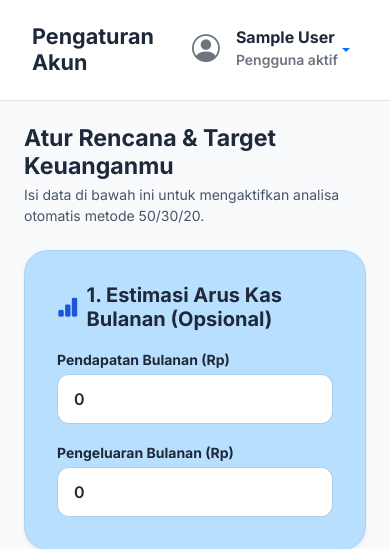
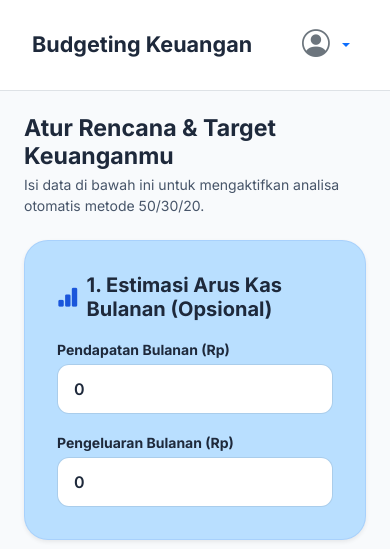
Before and after one commit to ArulsatriajiS/CuanTack, a PHP site: page /budgeting.php?edit=true in a window 390 px wide. Shown: the top 549 px of the page. Run offline with PHP 8.4, Linux system fonts and the light colour scheme; the visitor is signed in with stand-in values (Sample User, id 1); tables that the repository leaves empty or names only in its code hold one stand-in row (values such as "Sample post").

Commit message:
semoga berhasil di kemudian hari

```diff
--- a/code/budgeting.php
+++ b/code/budgeting.php
@@ -15,7 +15,7 @@ $user_id = $_SESSION["user_id"];
 if (isset($_POST['simpan_cicilan'])) {
     $nominal = !empty($_POST['nominal_cicilan']) ? (int) str_replace('.', '', $_POST['nominal_cicilan']) : 0;
     $kategori = $_POST['kategori_cicilan'];
-    $label    = ($kategori == 'Investasi') ? 'Tabungan' : 'Dana Darurat';
+    $label = ($kategori == 'Investasi') ? 'Tabungan' : (($kategori == 'Lainnya') ? 'Dana Darurat' : 'Barang Impian');
 
     if ($nominal > 0) {
         $transaksi = [
@@ -174,21 +174,29 @@ $is_edit = isset($_GET['edit']) || !$rencana;
         <!-- KONTEN UTAMA -->
         <main class="flex-grow-1 d-flex flex-column overflow-y-auto">
             <header class="d-flex justify-content-between align-items-center p-4 border-bottom bg-white">
-                <!-- Judul Kiri -->
-                <h4 class="fw-bold text-dark-custom mb-0 ps-2">Pengaturan Akun</h4>
+                <!-- Judul Halaman -->
+                <h4 class="fw-bold text-dark-custom mb-0 ps-2">Budgeting Keuangan</h4>
 
-                <!-- Dropdown Profil Kanan -->
-                <div class="dropdown pe-3">
+                <div class="d-flex align-items-center pe-3">
+
+                    <!-- Tombol Edit Rencana (Hanya muncul jika tidak sedang mengedit) -->
+                    <?php if (!$is_edit): ?>
+                        <a href="budgeting.php?edit=true" class="btn btn-primary-custom px-3 py-2 fw-bold rounded-3 text-decoration-none me-4 shadow-sm">
+                            <i class="bi bi-pencil-square me-1"></i> Edit Rencana
+                        </a>
+                    <?php endif; ?>
+
+                    <!-- DROPDOWN PROFIL POJOK KANAN ATAS -->
+                    <div class="dropdown">
                         <a href="#" class="d-flex align-items-center text-decoration-none dropdown-toggle" id="dropdownUser" data-bs-toggle="dropdown" aria-expanded="false">
-
                             <!-- Logika Tampilkan Foto / Ikon -->
                             <?php if (!empty($_SESSION['foto_profil']) && file_exists('../images/profil/' . $_SESSION['foto_profil'])): ?>
-                            <img src="../images/profil/<?= $_SESSION['foto_profil']; ?>" alt="Foto Profil" class="rounded-circle object-fit-cover me-3 shadow-sm" style="width: 45px; height: 45px; border: 2px solid #1a56db;">
+                                <img src="../images/profil/<?= $_SESSION['foto_profil']; ?>" alt="Foto Profil" class="rounded-circle object-fit-cover me-2 shadow-sm" style="width: 45px; height: 45px; border: 2px solid #1a56db;">
                             <?php else: ?>
-                            <i class="bi bi-person-circle text-secondary fs-1 me-3"></i>
+                                <i class="bi bi-person-circle text-secondary fs-1 me-2"></i>
                             <?php endif; ?>
 
-                        <div class="d-flex flex-column text-start">
+                            <div class="d-flex flex-column text-start d-none d-md-flex">
                                 <span class="fw-bold text-dark-custom lh-1"><?= htmlspecialchars($_SESSION['nama_lengkap'] ?? 'Pengguna'); ?></span>
                                 <span class="text-secondary small mt-1 fw-semibold">Pengguna aktif</span>
                             </div>
@@ -209,7 +217,6 @@ $is_edit = isset($_GET['edit']) || !$rencana;
                             </li>
                             <li><span class="badge bg-success-subtle text-success border border-success-subtle w-100 py-1 mt-1" style="font-size: 0.7rem;">🟢 Pengguna Aktif</span></li>
                             <li><hr class="dropdown-divider opacity-10 my-2"></li>
-
                             <li>
                                 <a class="dropdown-item rounded-3 py-2 fw-semibold text-dark-custom d-flex align-items-center" href="pengaturan.php">
                                     <i class="bi bi-gear-fill text-primary-custom me-2 fs-6"></i> Pengaturan Akun
@@ -221,13 +228,13 @@ $is_edit = isset($_GET['edit']) || !$rencana;
                                 </a>
                             </li>
                             <li><hr class="dropdown-divider opacity-10 my-2"></li>
-
                             <li>
                                 <a class="dropdown-item rounded-3 py-2 fw-bold text-danger d-flex align-items-center" href="logout.php" onclick="return confirm('Yakin ingin keluar dari aplikasi CuanTrack?');">
                                     <i class="bi bi-box-arrow-right me-2 fs-6"></i> Keluar
                                 </a>
                             </li>
                         </ul>
+                    </div>
                 </div>
             </header>
 
@@ -431,10 +438,10 @@ $is_edit = isset($_GET['edit']) || !$rencana;
                                 <div class="progress-bar bg-primary-custom" role="progressbar" style="width: <?= $persen_beli; ?>%;"></div>
                             </div>
                             <div class="d-flex justify-content-between align-items-center pt-2 border-top" style="border-color: rgba(0,0,0,0.06) !important;">
-                                <span class="small text-secondary-custom fw-semibold">Belum Dibeli</span>
-                                <a href="budgeting.php?aksi=beli" onclick="return confirm('Yakin ingin mencatat pembelian <?= htmlspecialchars(addslashes($rencana['nama_barang'])); ?> seharga Rp <?= number_format($rencana['harga_barang'], 0, '', '.'); ?> sekarang?');" class="btn btn-sm btn-primary-custom px-4 py-2 fw-bold rounded-pill shadow-sm">
-                                    🛒 Beli Sekarang
-                                </a>
+                                <span class="small text-secondary-custom fw-semibold">Terkumpul: Rp <?= number_format($terkumpul_beli, 0, '', '.'); ?></span>
+                                <button type="button" class="btn btn-sm btn-primary-custom px-4 py-2 fw-bold rounded-pill shadow-sm" data-bs-toggle="modal" data-bs-target="#modalBeli">
+                                    🛒 Nyicil Impian
+                                </button>
                             </div>
                         <?php endif; ?>
 
@@ -459,24 +466,24 @@ $is_edit = isset($_GET['edit']) || !$rencana;
                         ?>
                         <div class="row g-4 mb-4">
                             <div class="col-md-4">
-                                <div class="box-503020 shadow-sm">
-                                    <div class="icon-box-503020 bg-primary-custom text-white">🥗</div>
+                                <div class="budgeting-card-blue shadow-sm h-100 p-4">
+                                    <div class="icon-box-503020 text-white mb-3" style="background-color: #1a56db; width: 45px; height: 45px; display: flex; align-items: center; justify-content: center; border-radius: 12px; font-size: 1.2rem;">🥗</div>
                                     <span class="badge bg-light text-primary-custom border mb-2 fw-bold">50% Kebutuhan Pokok</span>
-                                    <h4 class="fw-bold text-dark-custom mb-2">Rp <?= number_format($kebutuhan, 0, '', '.'); ?></h4>
+                                    <h4 class="fw-bold text-dark-custom mb-0">Rp <?= number_format($kebutuhan, 0, '', '.'); ?></h4>
                                 </div>
                             </div>
                             <div class="col-md-4">
-                                <div class="box-503020 shadow-sm">
-                                    <div class="icon-box-503020 text-white" style="background-color: #f59e0b;">🍿</div>
+                                <div class="budgeting-card-blue shadow-sm h-100 p-4">
+                                    <div class="icon-box-503020 text-white mb-3" style="background-color: #f59e0b; width: 45px; height: 45px; display: flex; align-items: center; justify-content: center; border-radius: 12px; font-size: 1.2rem;">🍿</div>
                                     <span class="badge bg-light text-warning border mb-2 fw-bold" style="color: #d97706 !important;">30% Keinginan</span>
-                                    <h4 class="fw-bold text-dark-custom mb-2">Rp <?= number_format($keinginan, 0, '', '.'); ?></h4>
+                                    <h4 class="fw-bold text-dark-custom mb-0">Rp <?= number_format($keinginan, 0, '', '.'); ?></h4>
                                 </div>
                             </div>
                             <div class="col-md-4">
-                                <div class="box-503020 shadow-sm">
-                                    <div class="icon-box-503020 text-white" style="background-color: #10b981;">💰</div>
+                                <div class="budgeting-card-blue shadow-sm h-100 p-4">
+                                    <div class="icon-box-503020 text-white mb-3" style="background-color: #10b981; width: 45px; height: 45px; display: flex; align-items: center; justify-content: center; border-radius: 12px; font-size: 1.2rem;">💰</div>
                                     <span class="badge bg-light text-success border mb-2 fw-bold">20% Tabungan / Invest</span>
-                                    <h4 class="fw-bold text-dark-custom mb-2">Rp <?= number_format($tabungan, 0, '', '.'); ?></h4>
+                                    <h4 class="fw-bold text-dark-custom mb-0">Rp <?= number_format($tabungan, 0, '', '.'); ?></h4>
                                 </div>
                             </div>
                         </div>
@@ -488,80 +495,83 @@ $is_edit = isset($_GET['edit']) || !$rencana;
     </div>
 
     <!-- POPUP MODALS -->
+     <!-- MODAL NYICIL TABUNGAN -->
     <div class="modal fade" id="modalNabung" tabindex="-1" aria-hidden="true">
         <div class="modal-dialog modal-dialog-centered">
             <div class="modal-content rounded-4 border-0 shadow-lg">
                 <div class="modal-header border-bottom-0 pt-4 px-4">
-                    <h5 class="modal-title fw-bold text-dark-custom">
-                        <i class="bi bi-piggy-bank-fill text-primary-custom me-2"></i>Nyicil Tabungan
-                    </h5><button type="button" class="btn-close" data-bs-dismiss="modal"></button>
+                    <h5 class="modal-title fw-bold text-dark-custom"><i class="bi bi-piggy-bank-fill text-primary-custom me-2"></i>Nyicil Tabungan</h5>
+                    <button type="button" class="btn-close" data-bs-dismiss="modal"></button>
                 </div>
                 <form action="" method="POST">
                     <div class="modal-body px-4 py-3">
                         <input type="hidden" name="kategori_cicilan" value="Investasi">
+                        <p class="text-secondary-custom small mb-3">Masukkan nominal uang yang ingin kamu sisihkan untuk target tabungan bulan ini.</p>
+
                         <div class="mb-3">
                             <label class="form-label small fw-bold text-dark-custom mb-1">Nominal (Rp)</label>
-                            <input type="text" name="nominal_cicilan" class="form-control form-control-custom input-rupiah" placeholder="Misal: 150.000" required autocomplete="off" autofocus>
+                            <input type="text" name="nominal_cicilan" class="form-control form-control-custom input-rupiah" placeholder="Misal: 50000" required autocomplete="off" autofocus>
                         </div>
                     </div>
                     <div class="modal-footer border-top-0 pb-4 px-4">
                         <button type="button" class="btn btn-light border px-4 py-2 fw-bold rounded-3" data-bs-dismiss="modal">Batal</button>
-                        <button type="submit" name="simpan_cicilan" class="btn btn-primary-custom px-4 py-2 fw-bold rounded-3">Simpan Tabungan</button>
+                        <button type="submit" name="simpan_cicilan" class="btn btn-primary-custom px-4 py-2 fw-bold rounded-3">Simpan Cicilan</button>
                     </div>
                 </form>
             </div>
         </div>
     </div>
 
+    <!-- MODAL DANA DARURAT -->
     <div class="modal fade" id="modalDarurat" tabindex="-1" aria-hidden="true">
         <div class="modal-dialog modal-dialog-centered">
             <div class="modal-content rounded-4 border-0 shadow-lg">
                 <div class="modal-header border-bottom-0 pt-4 px-4">
-                    <h5 class="modal-title fw-bold text-dark-custom">
-                        <i class="bi bi-shield-fill-check text-primary-custom me-2"></i>Sisihkan Dana Darurat
-                    </h5>
+                    <h5 class="modal-title fw-bold text-dark-custom"><i class="bi bi-shield-fill-check text-primary-custom me-2"></i>Sisihkan Dana Darurat</h5>
                     <button type="button" class="btn-close" data-bs-dismiss="modal"></button>
                 </div>
                 <form action="" method="POST">
                     <div class="modal-body px-4 py-3">
+                        <!-- Kategori cicilan untuk Dana Darurat memakai label 'Lainnya' -->
                         <input type="hidden" name="kategori_cicilan" value="Lainnya">
+                        <p class="text-secondary-custom small mb-3">Amankan sebagian uangmu untuk keperluan mendesak dan tak terduga.</p>
+
                         <div class="mb-3">
                             <label class="form-label small fw-bold text-dark-custom mb-1">Nominal (Rp)</label>
-                            <input type="text" name="nominal_cicilan" class="form-control form-control-custom input-rupiah" placeholder="Misal: 500.000" required autocomplete="off">
+                            <input type="text" name="nominal_cicilan" class="form-control form-control-custom input-rupiah" placeholder="Misal: 100000" required autocomplete="off">
                         </div>
                     </div>
                     <div class="modal-footer border-top-0 pb-4 px-4">
                         <button type="button" class="btn btn-light border px-4 py-2 fw-bold rounded-3" data-bs-dismiss="modal">Batal</button>
-                        <button type="submit" name="simpan_cicilan" class="btn btn-primary-custom px-4 py-2 fw-bold rounded-3">Simpan Dana Darurat</button>
+                        <button type="submit" name="simpan_cicilan" class="btn btn-primary-custom px-4 py-2 fw-bold rounded-3">Simpan Cicilan</button>
                     </div>
                 </form>
             </div>
         </div>
     </div>
 
-    <div class="modal fade" id="modalGantiBarang" tabindex="-1" aria-hidden="true">
+    <div class="modal fade" id="modalBeli" tabindex="-1" aria-hidden="true">
         <div class="modal-dialog modal-dialog-centered">
             <div class="modal-content rounded-4 border-0 shadow-lg">
                 <div class="modal-header border-bottom-0 pt-4 px-4">
-                    <h5 class="modal-title fw-bold text-dark-custom">
-                        <i class="bi bi-cart-plus-fill text-primary-custom me-2"></i>Buat Target Barang Baru
-                    </h5>
+                    <h5 class="modal-title fw-bold text-dark-custom"><i class="bi bi-cart-plus-fill text-primary-custom me-2"></i>Nyicil Barang Impian</h5>
                     <button type="button" class="btn-close" data-bs-dismiss="modal"></button>
-                </div><form action="" method="POST">
+                </div>
+                <form action="" method="POST">
                     <div class="modal-body px-4 py-3">
-                        <p class="text-secondary-custom small mb-3">Selamat atas tercapainya target sebelumnya! Sekarang, apa barang impian baru yang ingin kamu kejar?</p>
+                        <!-- Kirim nama kategori unik: Impian + Nama Barang -->
+                        <input type="hidden" name="kategori_cicilan" value="Impian: <?= htmlspecialchars($rencana['nama_barang'] ?? ''); ?>">
+
+                        <p class="text-secondary-custom small mb-3">Sisihkan uangmu sedikit demi sedikit untuk membeli <b><?= htmlspecialchars($rencana['nama_barang'] ?? ''); ?></b>.</p>
+
                         <div class="mb-3">
-                            <label class="form-label small fw-bold text-dark-custom mb-1">Nama Barang Impian Baru</label>
-                            <input type="text" name="nama_barang" class="form-control form-control-custom" placeholder="Misal: Sepatu Running, Smartphone..." required autocomplete="off" autofocus>
-                        </div>
-                        <div class="mb-3">
-                            <label class="form-label small fw-bold text-dark-custom mb-1">Perkiraan Harga (Rp)</label>
-                            <input type="text" name="harga_barang" class="form-control form-control-custom input-rupiah" placeholder="Misal: 1.500.000" required autocomplete="off">
+                            <label class="form-label small fw-bold text-dark-custom mb-1">Nominal (Rp)</label>
+                            <input type="text" name="nominal_cicilan" class="form-control form-control-custom input-rupiah" placeholder="Misal: 200.000" required autocomplete="off" autofocus>
                         </div>
                     </div>
                     <div class="modal-footer border-top-0 pb-4 px-4">
                         <button type="button" class="btn btn-light border px-4 py-2 fw-bold rounded-3" data-bs-dismiss="modal">Batal</button>
-                        <button type="submit" name="simpan_barang_baru" class="btn btn-primary-custom px-4 py-2 fw-bold rounded-3">Simpan Target Baru</button>
+                        <button type="submit" name="simpan_cicilan" class="btn btn-primary-custom px-4 py-2 fw-bold rounded-3">Simpan Cicilan</button>
                     </div>
                 </form>
             </div>
--- a/code/fungsi.php
+++ b/code/fungsi.php
@@ -64,6 +64,41 @@ function login($data) {
         }
     }
     return false;
+}
+
+function get_ringkasan_bulan_ini($user_id) {
+    global $koneksi;
+    $bulan_ini = date('m');
+    $tahun_ini = date('Y');
+
+    $stmt = mysqli_prepare($koneksi, "SELECT SUM(jumlah) as total FROM transaksi WHERE user_id = ? AND jenis = ? AND MONTH(tanggal) = ? AND YEAR(tanggal) = ?");
+    $masuk = 0;
+    $keluar = 0;
+
+    $jenis_masuk = 'Pemasukan';
+    mysqli_stmt_bind_param($stmt, 'isss', $user_id, $jenis_masuk, $bulan_ini, $tahun_ini);
+    mysqli_stmt_execute($stmt);
+    mysqli_stmt_bind_result($stmt, $total_masuk);
+    if (mysqli_stmt_fetch($stmt) && $total_masuk !== null) {
+        $masuk = (int) $total_masuk;
+    }
+
+    mysqli_stmt_free_result($stmt);
+    $jenis_keluar = 'Pengeluaran';
+    mysqli_stmt_bind_param($stmt, 'isss', $user_id, $jenis_keluar, $bulan_ini, $tahun_ini);
+    mysqli_stmt_execute($stmt);
+    mysqli_stmt_bind_result($stmt, $total_keluar);
+    if (mysqli_stmt_fetch($stmt) && $total_keluar !== null) {
+        $keluar = (int) $total_keluar;
+    }
+
+    mysqli_stmt_close($stmt);
+
+    return [
+        'pemasukan' => $masuk,
+        'pengeluaran' => $keluar,
+        'selisih' => $masuk - $keluar,
+    ];
 }
 
 function simpan_rencana($data, $user_id) {
@@ -155,40 +190,6 @@ function simpan_transaksi($data, $user_id) {
     return $result;
 }
 
-function get_ringkasan_bulan_ini($user_id) {
-    global $koneksi;
-    $bulan_ini = date('m');
-    $tahun_ini = date('Y');
-
-    $stmt = mysqli_prepare($koneksi, "SELECT SUM(jumlah) as total FROM transaksi WHERE user_id = ? AND jenis = ? AND MONTH(tanggal) = ? AND YEAR(tanggal) = ?");
-    $masuk = 0;
-    $keluar = 0;
-
-    $jenis_masuk = 'Pemasukan';
-    mysqli_stmt_bind_param($stmt, 'isss', $user_id, $jenis_masuk, $bulan_ini, $tahun_ini);
-    mysqli_stmt_execute($stmt);
-    mysqli_stmt_bind_result($stmt, $total_masuk);
-    if (mysqli_stmt_fetch($stmt) && $total_masuk !== null) {
-        $masuk = (int) $total_masuk;
-    }
-
-    mysqli_stmt_free_result($stmt);
-    $jenis_keluar = 'Pengeluaran';
-    mysqli_stmt_bind_param($stmt, 'isss', $user_id, $jenis_keluar, $bulan_ini, $tahun_ini);
-    mysqli_stmt_execute($stmt);
-    mysqli_stmt_bind_result($stmt, $total_keluar);
-    if (mysqli_stmt_fetch($stmt) && $total_keluar !== null) {
-        $keluar = (int) $total_keluar;
-    }
-
-    mysqli_stmt_close($stmt);
-
-    return [
-        'pemasukan' => $masuk,
-        'pengeluaran' => $keluar,
-        'selisih' => $masuk - $keluar,
-    ];
-}
 
 function get_riwayat($user_id, $filter_jenis = '', $keyword = '') {
     global $koneksi;
```
Lines whose indentation alone changed are shown as unchanged.
